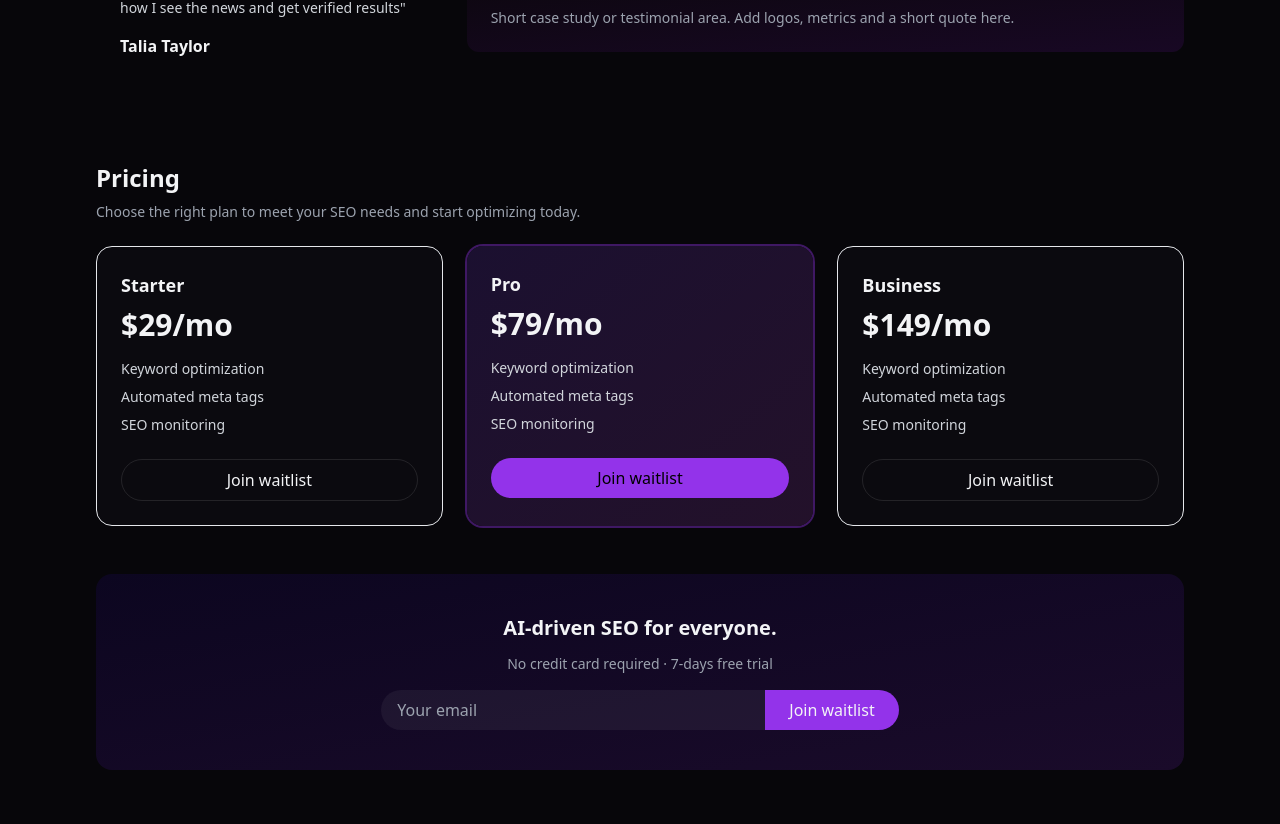
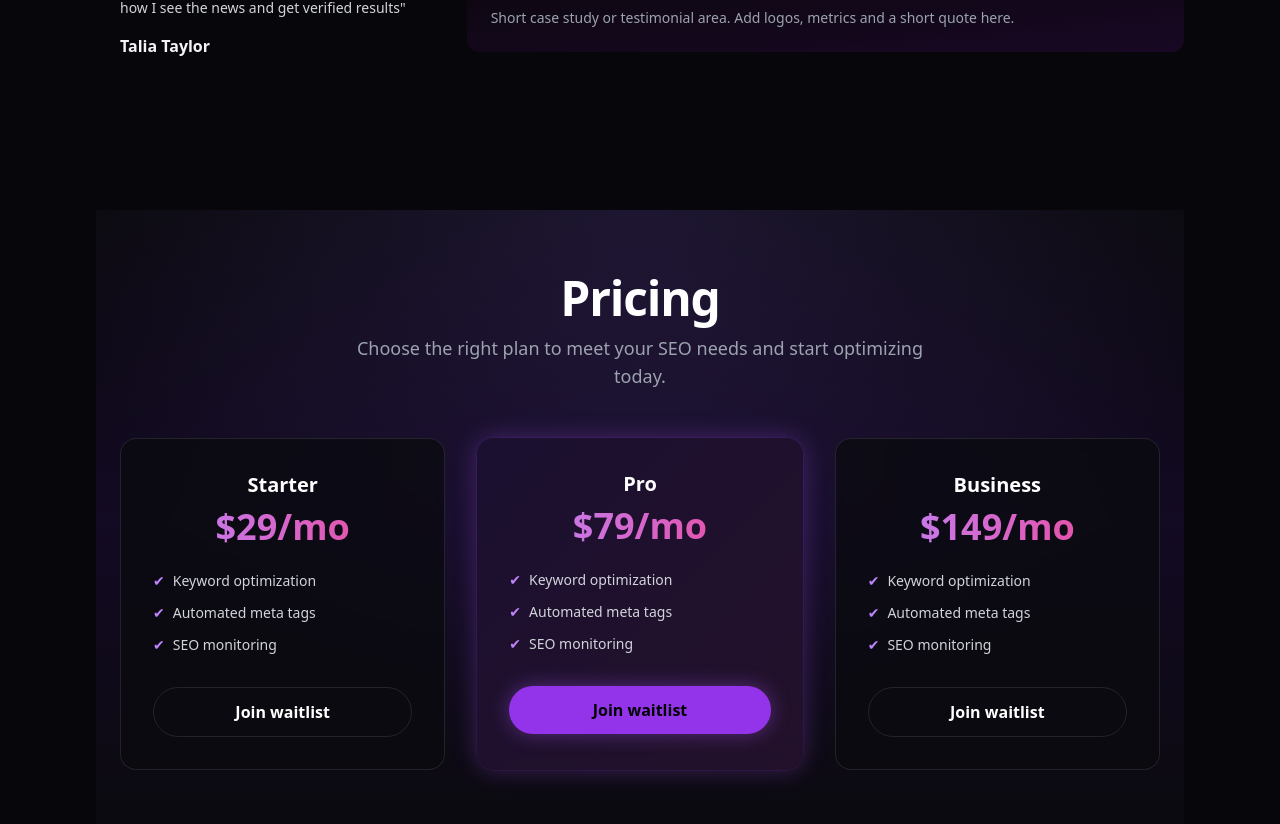
Before and after one commit to kanankotwani28/Xordium, a React (Vite) app: page / in a window 1280 px wide. Shown: the part 976-1800 px from the top of the page. Built offline with nearby package versions, Linux system fonts and the light colour scheme.

Commit message:
CTA and pricing updated

```diff
--- a/package.json
+++ b/package.json
@@ -10,6 +10,7 @@
     "preview": "vite preview"
   },
   "dependencies": {
+    "framer-motion": "^12.23.24",
     "lucide-react": "^0.553.0",
     "react": "^19.1.1",
     "react-dom": "^19.1.1"
--- a/src/components/CTA.jsx
+++ b/src/components/CTA.jsx
@@ -1,12 +1,55 @@
+// src/components/Cta.jsx
+import React from "react";
+import GridComponent from "./GridComponent";
+
 export default function Cta() {
-    return (
-        <section className="mt-12 py-10 rounded-2xl bg-gradient-to-br from-[#0c0620] to-[#1a0b2a] text-center">
-            <h3 className="text-xl font-semibold">AI-driven SEO for everyone.</h3>
-            <p className="mt-3 text-sm text-gray-400">No credit card required · 7-days free trial</p>
-            <div className="mt-4 flex justify-center">
-                <input aria-label="email" className="w-full max-w-sm rounded-l-full px-4 py-2 bg-white/5 placeholder-gray-400" placeholder="Your email" />
-                <button className="rounded-r-full bg-purple-600 px-6 py-2">Join waitlist</button>
-            </div>
-        </section>
-    );
+  return (
+    <section className="relative mt-24 py-24 px-6 overflow-hidden rounded-2xl text-center bg-gradient-to-b from-[#1b1030] via-[#120b20] to-black">
+
+       <div className="absolute inset-0 bg-[linear-gradient(to_right,rgba(168,85,247,0.15)_2px,transparent_2px),linear-gradient(to_bottom,rgba(168,85,247,0.15)_2px,transparent_2px)] bg-[size:80px_80px] opacity-40 animate-slow-pan" />
+       {/* <GridComponent /> */}
+
+      {/* === Soft purple glow overlay === */}
+      <div className="absolute inset-0 bg-[radial-gradient(circle_at_top,rgba(168,85,247,0.25),transparent_70%)]" />
+
+      {/* === Content === */}
+      <div className="relative z-10 max-w-2xl mx-auto">
+        <h3 className="text-4xl md:text-6xl font-bold text-white leading-snug animate-pulse">
+          AI-driven SEO <br className="hidden md:block" /> for everyone.
+        </h3>
+
+        {/* Email Input + Button */}
+        <div className="mt-8 flex flex-col sm:flex-row justify-center items-center gap-3">
+          <input
+            aria-label="email"
+            type="email"
+            placeholder="Your email"
+            className="w-full sm:w-72 rounded-md px-5 py-3 bg-transparent border border-white/20 text-white placeholder-gray-400 focus:outline-none focus:border-purple-500 transition duration-300"
+          />
+          <button className="px-6 py-3 bg-white text-black font-semibold rounded-md hover:bg-purple-600 hover:text-white transition duration-300 shadow-md hover:shadow-[0_0_20px_rgba(168,85,247,0.4)]">
+            Join waitlist
+          </button>
+        </div>
+
+        <p className="mt-6 text-sm text-gray-400">
+          No credit card required · 7-days free trial
+        </p>
+      </div>
+
+      {/* === Inline animation style (grid movement) === */}
+      <style>{`
+        @keyframes slow-pan {
+          0% {
+            background-position: 0 0, 0 0;
+          }
+          100% {
+            background-position: 100px 100px, 100px 100px;
+          }
+        }
+        .animate-slow-pan {
+          animation: slow-pan 40s linear infinite;
+        }
+      `}</style>
+    </section>
+  );
 }
--- /dev/null
+++ b/src/components/GridComponent.jsx
@@ -0,0 +1,40 @@
+import React from "react";
+
+export default function GridBackground({
+  color = "rgba(168,85,247,0.15)", // default purple glow
+  thickness = "2px",
+  spacing = "80px",
+  opacity = "0.4",
+  animate = true,
+}) {
+  return (
+    <>
+      <div
+        className={`absolute inset-0 pointer-events-none ${
+          animate ? "animate-slow-pan" : ""
+        }`}
+        style={{
+          backgroundImage: `
+            linear-gradient(to right, ${color} ${thickness}, transparent ${thickness}),
+            linear-gradient(to bottom, ${color} ${thickness}, transparent ${thickness})
+          `,
+          backgroundSize: `${spacing} ${spacing}`,
+          opacity: opacity,
+        }}
+      />
+      <style>{`
+        @keyframes slow-pan {
+          0% {
+            background-position: 0 0, 0 0;
+          }
+          100% {
+            background-position: 100px 100px, 100px 100px;
+          }
+        }
+        .animate-slow-pan {
+          animation: slow-pan 40s linear infinite;
+        }
+      `}</style>
+    </>
+  );
+}
--- a/src/components/Pricing.jsx
+++ b/src/components/Pricing.jsx
@@ -1,44 +1,89 @@
 // src/components/Pricing.jsx
 import React from "react";
+import { motion } from "framer-motion";
+
 
 export default function Pricing() {
     return (
-        <section id="pricing" className="mt-12">
-            <h2 className="text-2xl font-semibold">Pricing</h2>
-            <p className="mt-2 text-sm text-gray-400">
+         <section
+      id="pricing"
+      className="relative mt-24 py-16 text-center text-white bg-gradient-to-b from-[#0b0a0f] via-[#130a23] to-[#0b0a0f] overflow-hidden"
+    >
+      {/* Glow effect background */}
+      <div className="absolute inset-0 bg-[radial-gradient(circle_at_top,rgba(139,92,246,0.15),transparent_70%)]" />
+
+      <motion.h2
+        className="relative text-4xl md:text-5xl font-extrabold tracking-tight"
+        initial={{ opacity: 0, y: 30 }}
+        whileInView={{ opacity: 1, y: 0 }}
+        transition={{ duration: 0.8 }}
+      >
+        Pricing
+      </motion.h2>
+
+      <motion.p
+        className="relative mt-3 text-gray-400 text-lg max-w-xl mx-auto"
+        initial={{ opacity: 0, y: 30 }}
+        whileInView={{ opacity: 1, y: 0 }}
+        transition={{ delay: 0.2, duration: 0.8 }}
+      >
         Choose the right plan to meet your SEO needs and start optimizing today.
-            </p>
+      </motion.p>
 
-            <div className="mt-6 grid gap-6 md:grid-cols-3">
-                <PriceCard title="Starter" price="$29/mo" />
-                <PriceCard title="Pro" price="$79/mo" highlight />
-                <PriceCard title="Business" price="$149/mo" />
+      <div className="relative mt-12 grid gap-8 md:grid-cols-3 max-w-6xl mx-auto px-6">
+        <PriceCard title="Starter" price="$29/mo" delay={0.2} />
+        <PriceCard title="Pro" price="$79/mo" highlight delay={0.4} />
+        <PriceCard title="Business" price="$149/mo" delay={0.6} />
       </div>
     </section>
     );
 }
 
-function PriceCard({ title, price, highlight }) {
+function PriceCard({ title, price, highlight, delay }) {
     return (
-        <div
-            className={`rounded-2xl p-6 ${highlight
-                    ? "ring-2 ring-purple-600/40 bg-gradient-to-br from-[#1b1030] to-[#23112a]"
-                    : "bg-[#0b0a0f] border border-white/6"
+    <motion.div
+      className={`group relative rounded-2xl p-8 backdrop-blur-sm transition-all duration-500
+        ${highlight
+          ? "ring-[0.25px] ring-purple-600/40 bg-gradient-to-br from-[#1b1030] to-[#23112a] shadow-[0_0_25px_rgba(168,85,247,0.3)]"
+          : "bg-[#0b0a0f]/80 border-[0.5px] border-white/10 hover:border-purple-500/40"
         }`}
+      initial={{ opacity: 0, y: 30 }}
+      whileInView={{ opacity: 1, y: 0 }}
+      transition={{ delay, duration: 0.6 }}
+      whileHover={{ scale: 1.03 }}
     >
-            <h3 className="text-lg font-semibold">{title}</h3>
-            <p className="mt-2 text-3xl font-bold">{price}</p>
-            <ul className="mt-4 space-y-2 text-sm text-gray-300">
-                <li>Keyword optimization</li>
-                <li>Automated meta tags</li>
-                <li>SEO monitoring</li>
+      <h3 className="text-xl font-semibold mb-2">{title}</h3>
+      <p className="text-4xl font-bold bg-gradient-to-r from-purple-400 to-pink-500 bg-clip-text text-transparent">
+        {price}
+      </p>
+
+      <ul className="mt-6 space-y-3 text-sm text-gray-300 text-left">
+        <li className="flex items-center gap-2">
+          <span className="text-purple-400">✔</span> Keyword optimization
+        </li>
+        <li className="flex items-center gap-2">
+          <span className="text-purple-400">✔</span> Automated meta tags
+        </li>
+        <li className="flex items-center gap-2">
+          <span className="text-purple-400">✔</span> SEO monitoring
+        </li>
       </ul>
-            <button
-                className={`mt-6 w-full rounded-full py-2 ${highlight ? "bg-purple-600 text-black" : "border border-white/10"
+
+      <motion.button
+        whileHover={{ scale: 1.05 }}
+        className={`mt-8 w-full rounded-full py-3 font-semibold transition-all duration-500
+          ${highlight
+            ? "bg-purple-600 hover:bg-purple-500 text-black shadow-[0_0_20px_rgba(168,85,247,0.4)]"
+            : "border border-white/10 hover:border-purple-500 hover:text-purple-300"
           }`}
       >
         Join waitlist
-            </button>
-        </div>
+      </motion.button>
+
+      {/* Glow hover effect */}
+      {highlight && (
+        <div className="absolute inset-0 rounded-2xl blur-2xl opacity-0 group-hover:opacity-40 transition duration-700 bg-purple-600/30"></div>
+      )}
+    </motion.div>
   );
 }
--- a/src/index.css
+++ b/src/index.css
@@ -24,9 +24,46 @@ body {
   place-items: center;
   min-width: 320px;
   min-height: 100vh;
+
+  background: linear-gradient(to bottom, #1b1030, #0b0815);
+  color: white;
+  position: relative;
+  overflow-x: hidden;
+  min-height: 100vh;
+}
+
+body::before {
+  content: "";
+  position: fixed;
+  inset: 0;
+  z-index: -1;
+  pointer-events: none;
+
+  /* Grid pattern */
+  background-image:
+    linear-gradient(to right, rgba(168, 85, 247, 0.15) 2px, transparent 2px),
+    linear-gradient(to bottom, rgba(168, 85, 247, 0.15) 2px, transparent 2px);
+  background-size: 80px 80px;
+  opacity: 0.4;
+
+  /* Smooth movement */
+  animation: global-grid-pan 60s linear infinite;
+
+  /* Purple glow overlay */
+  background-color: #0b0815;
+  background-blend-mode: screen;
 }
 
 h1 {
   font-size: 3.2em;
   line-height: 1.1;
 }
+
+@keyframes global-grid-pan {
+  0% {
+    background-position: 0 0, 0 0;
+  }
+  100% {
+    background-position: 200px 200px, 200px 200px;
+  }
+}
```
Also changed, not shown: 1 other file (tests, documents, lock files or other folders). Lines whose indentation alone changed are shown as unchanged.
